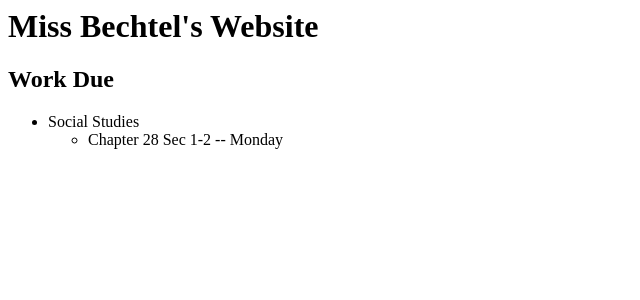
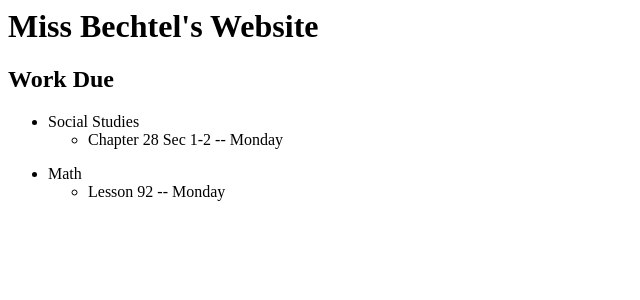
Before and after one commit to NoahtheGreat08/NoahtheGreat08.github.io, a Jekyll site: the page index.html, which Jekyll copies as it is, in a window 1280 px wide. Shown: the top 300 px of the page, without its empty margins (0-640 px from the left). Built offline with Jekyll 4.4.1, drawn with Linux system fonts in a browser that asks for light colours.

Commit message:
Update index.html

```diff
--- a/index.html
+++ b/index.html
@@ -20,6 +20,13 @@
    </ul>
   </ul>
 
+<ul>
+   <li>Math</li>
+   <ul>
+     <li> Lesson 92 -- Monday </li>
+   </ul>
+ </ul>
+
 
 
 </body>
```
